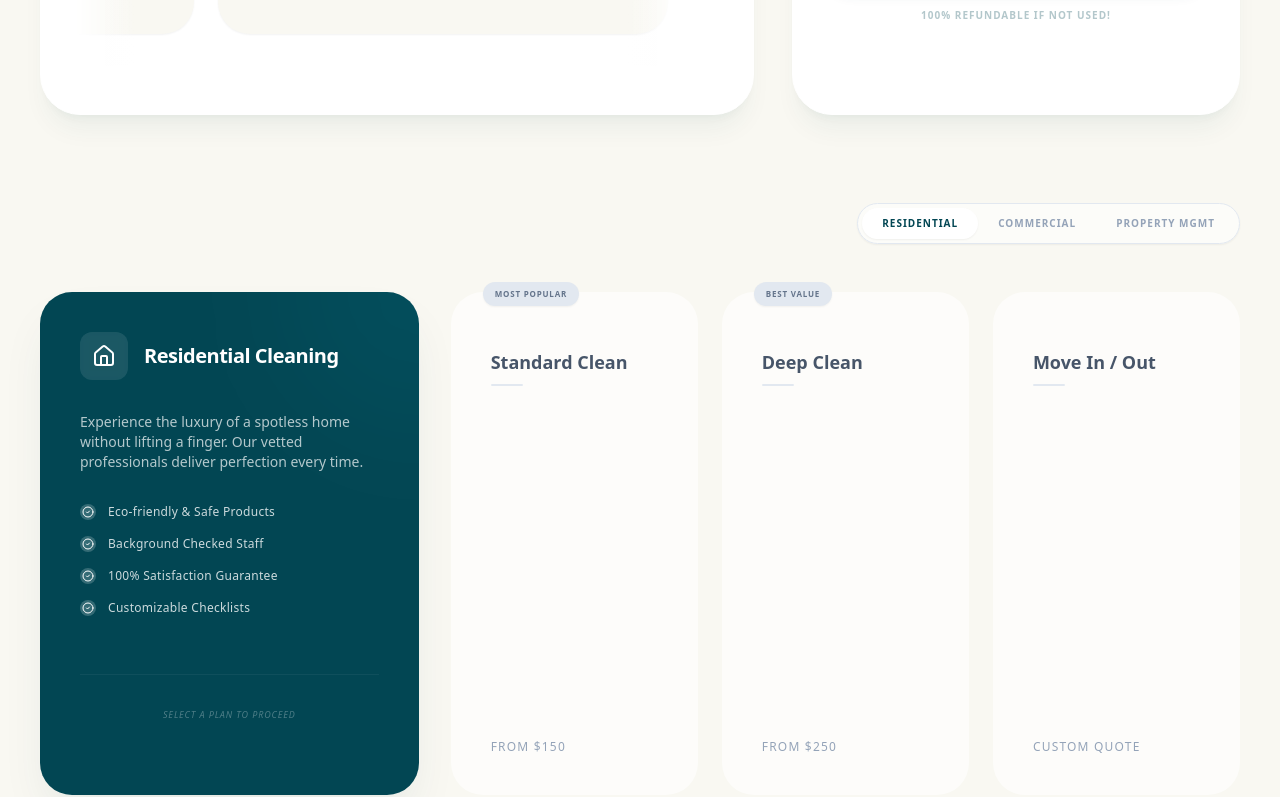
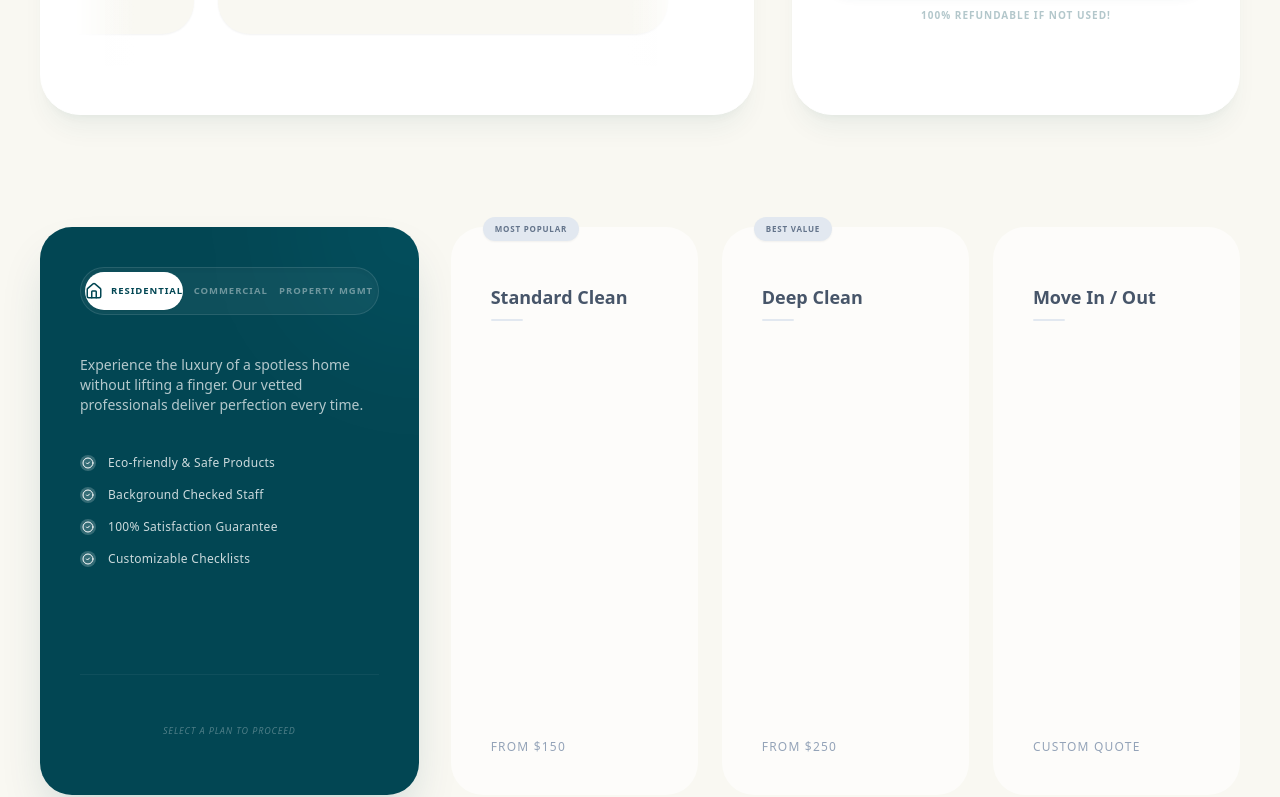
Before and after one commit to renatoquerales28-byte/extreme-cleaning-next, a Next.js app: page / in a window 1280 px wide. Shown: the part 1283-2080 px from the top of the page. Built offline with nearby package versions, Linux system fonts and the light colour scheme.

Commit message:
style: integrate service switcher into info card and optimize vertical space

```diff
--- a/src/components/home/ServiceSelectorSection.tsx
+++ b/src/components/home/ServiceSelectorSection.tsx
@@ -17,7 +17,7 @@ const SERVICE_CONTENT = {
             "100% Satisfaction Guarantee",
             "Customizable Checklists"
         ],
-        icon: <Home size={24} />,
+        icon: <Home size={18} />,
         options: [
             { id: 'standard', label: 'Standard Clean', price: 'From $150', tag: 'Most Popular' },
             { id: 'deep', label: 'Deep Clean', price: 'From $250', tag: 'Best Value' },
@@ -33,7 +33,7 @@ const SERVICE_CONTENT = {
             "Customized Frequency",
             "Supply Management"
         ],
-        icon: <Building2 size={24} />,
+        icon: <Building2 size={18} />,
         options: [
             { id: 'standard', label: 'Office Maintenance', price: 'Custom Quote', tag: 'Daily/Weekly' },
             { id: 'deep', label: 'Deep Sanitization', price: 'Custom Quote', tag: null },
@@ -49,7 +49,7 @@ const SERVICE_CONTENT = {
             "Key Management Secure",
             "Volume Discounts"
         ],
-        icon: <Briefcase size={24} />,
+        icon: <Briefcase size={18} />,
         options: [
             { id: 'turnover', label: 'Tenant Turnover', price: 'Flat Rates', tag: 'Priority' },
             { id: 'common', label: 'Common Areas', price: 'Contract', tag: null },
@@ -73,65 +73,58 @@ export default function ServiceSelectorSection() {
     };
 
     return (
-        <section className="w-full bg-[#F9F8F2] relative lg:h-[85svh] lg:max-h-[900px] flex flex-col pt-4 lg:pt-6 pb-12 lg:pb-16 overflow-hidden">
+        <section className="w-full bg-[#F9F8F2] relative lg:h-[85svh] lg:max-h-[900px] flex flex-col pt-4 lg:pt-8 pb-12 lg:pb-16 overflow-hidden">
             <div className="max-w-[1700px] mx-auto px-6 lg:px-10 relative z-10 w-full h-full flex flex-col">
 
-                {/* TABS - Repositioned and Compact */}
-                <div className="flex justify-center md:justify-end mb-8 lg:mb-12 shrink-0">
-                    <div className="inline-flex bg-white/50 p-1 rounded-full relative border border-slate-200 shrink-0 shadow-sm">
+                {/* CONTENT GRID - Optimized for high visibility */}
+                <div className="flex-1 min-h-0 grid grid-cols-1 lg:grid-cols-12 gap-6 lg:gap-8 lg:pt-4">
+
+                    {/* LEFT: INFO CARD (With Integrated Switcher) */}
+                    <motion.div
+                        layout
+                        className="lg:col-span-4 bg-[#024653] rounded-[2rem] p-8 lg:p-10 text-white flex flex-col relative overflow-hidden h-full shadow-2xl shadow-[#024653]/20"
+                    >
+                        {/* Blob Decoration */}
+                        <div className="absolute top-0 right-0 w-64 h-64 bg-white/10 rounded-full blur-[60px] -translate-y-1/2 translate-x-1/2 mix-blend-overlay" />
+
+                        <div className="relative z-10 flex flex-col h-full">
+
+                            {/* INTEGRATED SERVICE SWITCHER - Replaces Header */}
+                            <div className="inline-flex bg-white/5 p-1 rounded-full relative border border-white/10 mb-8 lg:mb-10 shadow-inner w-full">
                                 {(['residential', 'commercial', 'pm'] as ServiceType[]).map((tab) => (
                                     <button
                                         key={tab}
                                         onClick={() => { setActiveTab(tab); setSelectedOption(null); }}
                                         className={`
-                                    relative px-5 py-2 rounded-full text-[9px] lg:text-[10px] font-bold uppercase tracking-widest transition-all z-10
-                                    ${activeTab === tab ? 'text-[#024653]' : 'text-slate-400 hover:text-slate-600'}
+                                            relative flex-1 py-2.5 rounded-full text-[8.5px] lg:text-[9.5px] font-bold uppercase tracking-widest transition-all z-10
+                                            ${activeTab === tab ? 'text-[#024653]' : 'text-white/40 hover:text-white/60'}
                                         `}
                                     >
                                         {activeTab === tab && (
                                             <motion.div
-                                        layoutId="activeTab"
+                                                layoutId="activeTabIntegrated"
                                                 className="absolute inset-0 bg-white rounded-full shadow-sm"
                                                 transition={{ type: "spring", bounce: 0.2, duration: 0.6 }}
                                             />
                                         )}
-                                <span className="relative z-10">
+                                        <span className="relative z-10 flex items-center justify-center gap-2">
+                                            {activeTab === tab && <span>{SERVICE_CONTENT[activeTab].icon}</span>}
                                             {tab === 'pm' ? 'Property Mgmt' : tab}
                                         </span>
                                     </button>
                                 ))}
                             </div>
-                </div>
 
-                {/* CONTENT GRID - Architectural & Balanced */}
-                <div className="flex-1 min-h-0 grid grid-cols-1 lg:grid-cols-12 gap-6 lg:gap-8">
-
-                    {/* LEFT: INFO CARD (Hero Image Proportion Sync) */}
-                    <motion.div
-                        layout
-                        className="lg:col-span-4 bg-[#024653] rounded-[2rem] p-8 lg:p-10 text-white flex flex-col relative overflow-hidden h-full shadow-2xl shadow-[#024653]/10"
-                    >
-                        {/* Blob Decoration */}
-                        <div className="absolute top-0 right-0 w-64 h-64 bg-white/10 rounded-full blur-[60px] -translate-y-1/2 translate-x-1/2 mix-blend-overlay" />
-
-                        <div className="relative z-10 flex flex-col h-full">
                             <AnimatePresence mode="wait">
                                 <motion.div
                                     key={activeTab}
-                                    initial={{ opacity: 0, x: -10 }}
-                                    animate={{ opacity: 1, x: 0 }}
-                                    exit={{ opacity: 0, x: 10 }}
+                                    initial={{ opacity: 0, y: 5 }}
+                                    animate={{ opacity: 1, y: 0 }}
+                                    exit={{ opacity: 0, y: -5 }}
                                     transition={{ duration: 0.3 }}
                                     className="flex flex-col h-full"
                                 >
-                                    <div className="flex items-center gap-4 mb-6 lg:mb-8 shrink-0">
-                                        <div className="w-10 h-10 lg:w-12 lg:h-12 bg-white/10 rounded-xl flex items-center justify-center backdrop-blur-sm shrink-0">
-                                            {activeContent.icon}
-                                        </div>
-                                        <h3 className="text-lg lg:text-xl font-bold tracking-tight">{activeContent.title}</h3>
-                                    </div>
-
-                                    <p className="text-white/70 leading-relaxed mb-6 lg:mb-8 font-normal text-xs lg:text-sm">
+                                    <p className="text-white/70 leading-relaxed mb-8 lg:mb-10 font-normal text-xs lg:text-sm">
                                         {activeContent.description}
                                     </p>
 
@@ -146,14 +139,14 @@ export default function ServiceSelectorSection() {
                                         ))}
                                     </ul>
 
-                                    {/* ACTION BUTTON - Compact & Premium */}
-                                    <div className="mt-8 relative pt-6 lg:pt-8 border-t border-white/5 shrink-0 min-h-[80px] flex items-center">
+                                    {/* ACTION BUTTON - Elevated for total visibility */}
+                                    <div className="mt-10 relative pt-8 border-t border-white/5 shrink-0 min-h-[80px] flex items-center">
                                         <motion.div
                                             className="w-full"
                                             initial={false}
                                             animate={{
                                                 opacity: selectedOption ? 1 : 0,
-                                                y: selectedOption ? 0 : 10,
+                                                y: selectedOption ? 0 : 5,
                                                 pointerEvents: selectedOption ? "auto" : "none"
                                             }}
                                             transition={{ duration: 0.4, ease: "easeOut" }}
@@ -171,7 +164,7 @@ export default function ServiceSelectorSection() {
                                             <motion.div
                                                 initial={{ opacity: 0 }}
                                                 animate={{ opacity: 1 }}
-                                                className="absolute inset-0 flex items-center justify-center"
+                                                className="absolute inset-0 flex items-center justify-center pt-8"
                                             >
                                                 <p className="text-[9px] uppercase tracking-widest text-white/30 italic font-medium">Select a plan to proceed</p>
                                             </motion.div>
@@ -182,7 +175,7 @@ export default function ServiceSelectorSection() {
                         </div>
                     </motion.div>
 
-                    {/* RIGHT: SERVICE OPTIONS - Left Aligned */}
+                    {/* RIGHT: SERVICE OPTIONS - Maintains Left Alignment */}
                     <div className="lg:col-span-8 flex flex-col h-full min-h-0">
                         <div className="grid grid-cols-1 md:grid-cols-3 gap-4 lg:gap-6 h-full">
                             <AnimatePresence mode="wait">
@@ -222,7 +215,6 @@ export default function ServiceSelectorSection() {
                                                 {option.price}
                                             </span>
 
-                                            {/* Corner Selection Indicator */}
                                             <div className="absolute bottom-6 right-6 lg:bottom-8 lg:right-8">
                                                 <AnimatePresence>
                                                     {selectedOption === option.id && (
```
Lines whose indentation alone changed are shown as unchanged.
